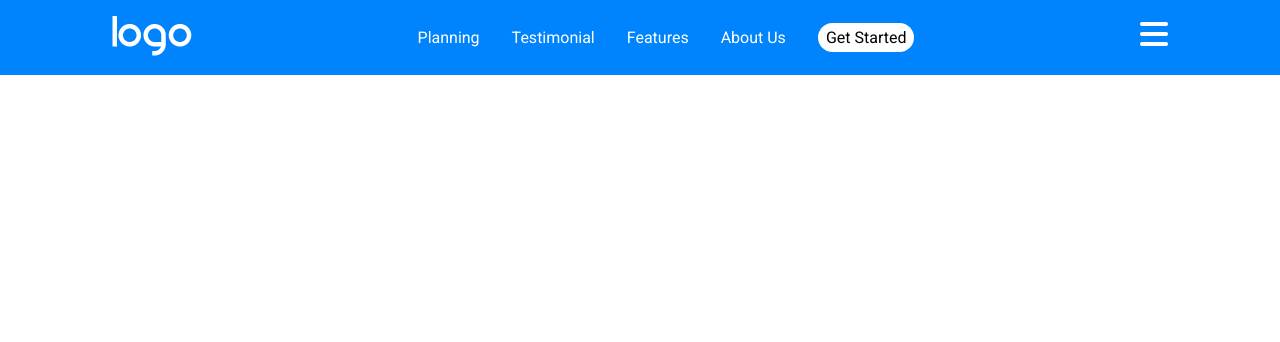
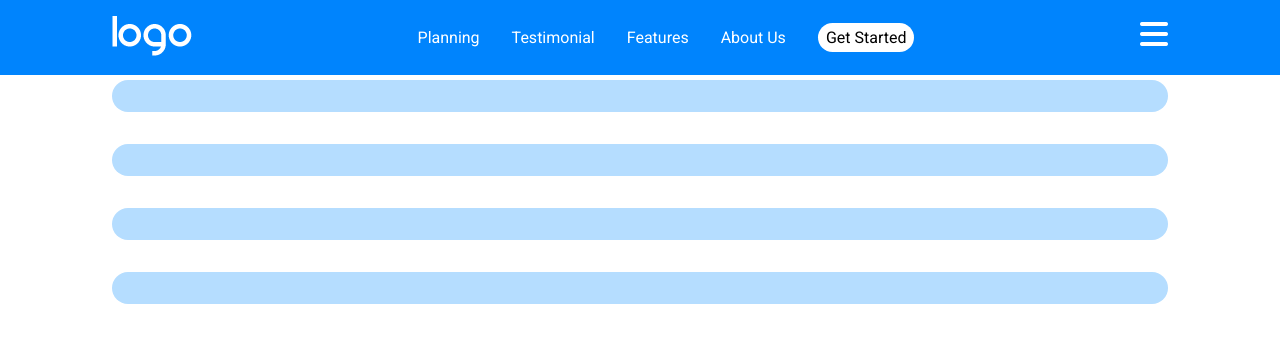
Before and after one commit to MicheleRai/htmlcss-responsive-layout, a plain HTML site: page index.html in a window 1280 px wide. Drawn offline with Linux system fonts and the light colour scheme.

Commit message:
main's section 1st structure

```diff
--- a/index.html
+++ b/index.html
@@ -38,7 +38,15 @@
     </header>
     <!-- main with section -->
     <main>
-
+        <section class="1st">
+            <div class="container">
+                <div class="card"></div>
+                <div class="card"></div>
+                <div class="card"></div>
+                <div class="card"></div>
+                <div class="card"></div>
+            </div>
+        </section>
     </main>
     <!-- footer -->
     <footer>
--- a/style.css
+++ b/style.css
@@ -23,6 +23,11 @@ html{
 }
 a{
     text-decoration: none;
+}
+.card{
+    border-radius: 10em;
+    padding: 1rem;
+    margin: 1rem;
 }
 /* navbar */
 .nav-top{
@@ -52,6 +57,18 @@ a{
     padding: 1rem;
 }
 
+/* main */
+main section .container{
+    display: flex;
+    flex-direction: column-reverse;
+    justify-content: center;
+
+}
+main .card{
+    background-color: #B5DDFF;
+}
+
+/* media e animazioni */
 @media screen and (min-width: 811px) {
     .nav-top ul{
         display: flex;
```
